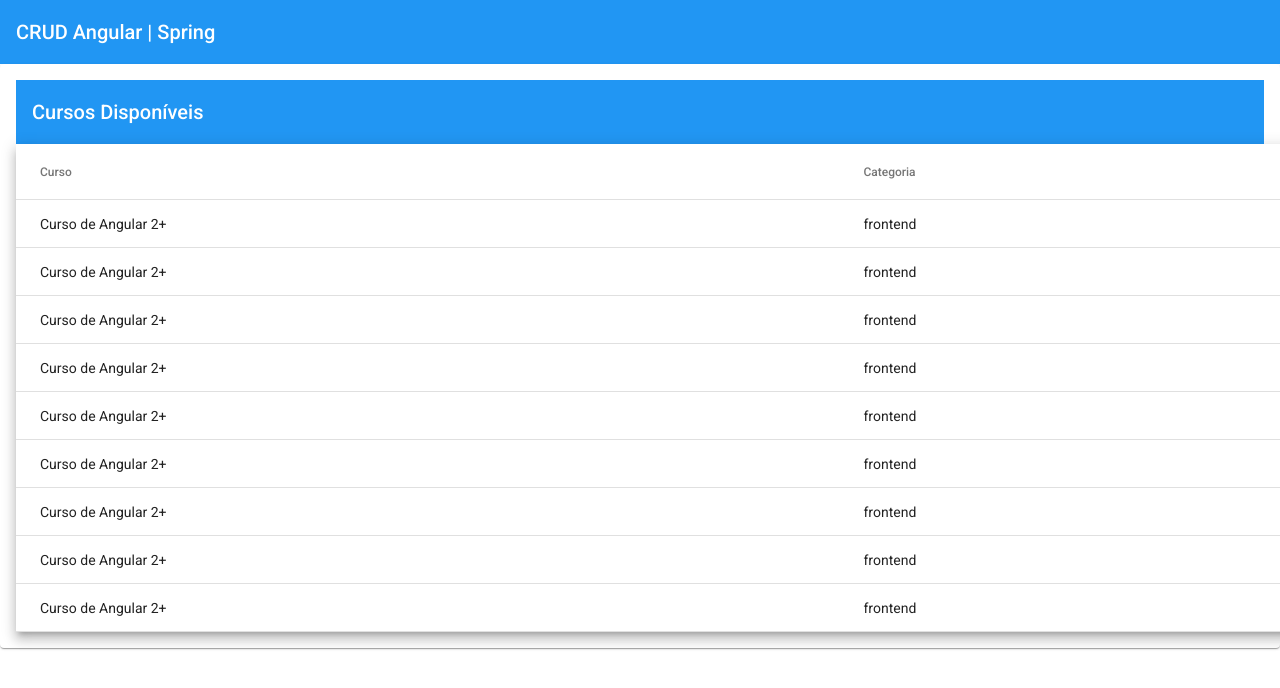
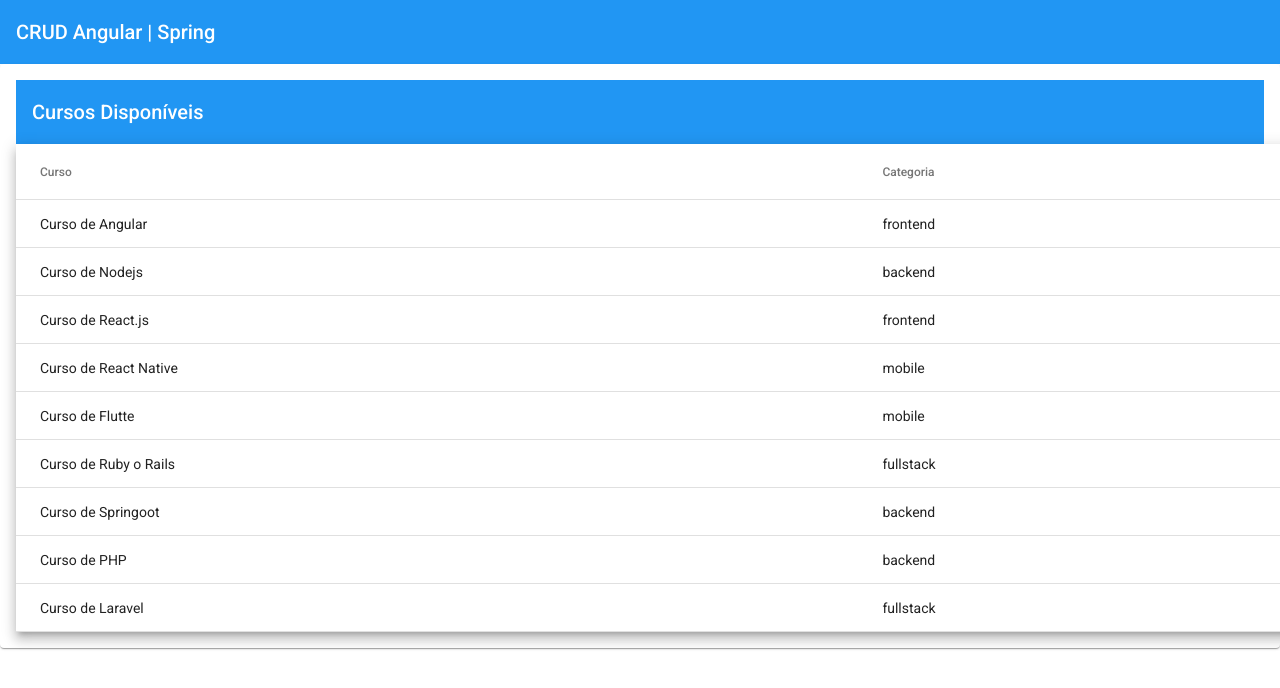
Before and after one commit to ruanvalente/crud-angular-spring, an Angular app in the folder frontend/: page /courses in a window 1280 px wide. Shown: the top 688 px of the page. Built offline with nearby package versions, Linux system fonts and the light colour scheme.

Commit message:
feat: add course service

```diff
--- a/frontend/src/app/app.module.ts
+++ b/frontend/src/app/app.module.ts
@@ -1,3 +1,4 @@
+import { HttpClientModule } from '@angular/common/http';
 import { NgModule } from '@angular/core';
 import { MatToolbarModule } from '@angular/material/toolbar';
 import { BrowserModule } from '@angular/platform-browser';
@@ -13,6 +14,7 @@ import { AppComponent } from './app.component';
     AppRoutingModule,
     BrowserAnimationsModule,
     MatToolbarModule,
+    HttpClientModule,
   ],
   providers: [],
   bootstrap: [AppComponent],
--- a/frontend/src/app/courses/courses/courses.component.ts
+++ b/frontend/src/app/courses/courses/courses.component.ts
@@ -1,8 +1,8 @@
 import { Component, OnInit } from '@angular/core';
+import { Observable } from 'rxjs';
 
 import { Course } from '../model/course';
-
-import { v4 as uuid } from 'uuid';
+import { CoursesService } from '../services/courses.service';
 
 @Component({
   selector: 'app-courses',
@@ -10,56 +10,12 @@ import { v4 as uuid } from 'uuid';
   styleUrls: ['./courses.component.scss'],
 })
 export class CoursesComponent implements OnInit {
-  courses: Course[] = [
-    {
-      _id: uuid(),
-      name: 'Curso de Angular 2+',
-      category: 'frontend',
-    },
-    {
-      _id: uuid(),
-      name: 'Curso de Angular 2+',
-      category: 'frontend',
-    },
-    {
-      _id: uuid(),
-      name: 'Curso de Angular 2+',
-      category: 'frontend',
-    },
-    {
-      _id: uuid(),
-      name: 'Curso de Angular 2+',
-      category: 'frontend',
-    },
-    {
-      _id: uuid(),
-      name: 'Curso de Angular 2+',
-      category: 'frontend',
-    },
-    {
-      _id: uuid(),
-      name: 'Curso de Angular 2+',
-      category: 'frontend',
-    },
-    {
-      _id: uuid(),
-      name: 'Curso de Angular 2+',
-      category: 'frontend',
-    },
-    {
-      _id: uuid(),
-      name: 'Curso de Angular 2+',
-      category: 'frontend',
-    },
-    {
-      _id: uuid(),
-      name: 'Curso de Angular 2+',
-      category: 'frontend',
-    },
-  ];
+  courses: Observable<Course[]>;
   displayedColumns = ['name', 'category'];
 
-  constructor() {}
+  constructor(private _courseService: CoursesService) {
+    this.courses = _courseService.getAllCourses();
+  }
 
   ngOnInit(): void {}
 }
--- /dev/null
+++ b/frontend/src/app/courses/services/courses.service.ts
@@ -0,0 +1,17 @@
+import { Injectable } from '@angular/core';
+import { HttpClient } from '@angular/common/http';
+import { v4 as uuid } from 'uuid';
+
+import { Course } from '../model/course';
+
+@Injectable({
+  providedIn: 'root',
+})
+export class CoursesService {
+  private readonly BASE_URL = '/assets/database.json';
+  constructor(private _http: HttpClient) {}
+
+  getAllCourses() {
+    return this._http.get<Course[]>(this.BASE_URL);
+  }
+}
--- /dev/null
+++ b/frontend/src/assets/database.json
@@ -0,0 +1,47 @@
+[
+  {
+    "_id": "1",
+    "name": "Curso de Angular",
+    "category": "frontend"
+  },
+  {
+    "_id": "2",
+    "name": "Curso de Nodejs",
+    "category": "backend"
+  },
+  {
+    "_id": "3",
+    "name": "Curso de React.js",
+    "category": "frontend"
+  },
+  {
+    "_id": "4",
+    "name": "Curso de React Native",
+    "category": "mobile"
+  },
+  {
+    "_id": "5",
+    "name": "Curso de Flutte",
+    "category": "mobile"
+  },
+  {
+    "_id": "6",
+    "name": "Curso de Ruby o Rails",
+    "category": "fullstack"
+  },
+  {
+    "_id": "7",
+    "name": "Curso de Springoot",
+    "category": "backend"
+  },
+  {
+    "_id": "8",
+    "name": "Curso de PHP",
+   "category": "backend"
+  },
+  {
+    "_id": "9",
+    "name": "Curso de Laravel",
+    "category": "fullstack"
+  }
+]
```
Also changed, not shown: 1 other file (tests, documents, lock files or other folders).
